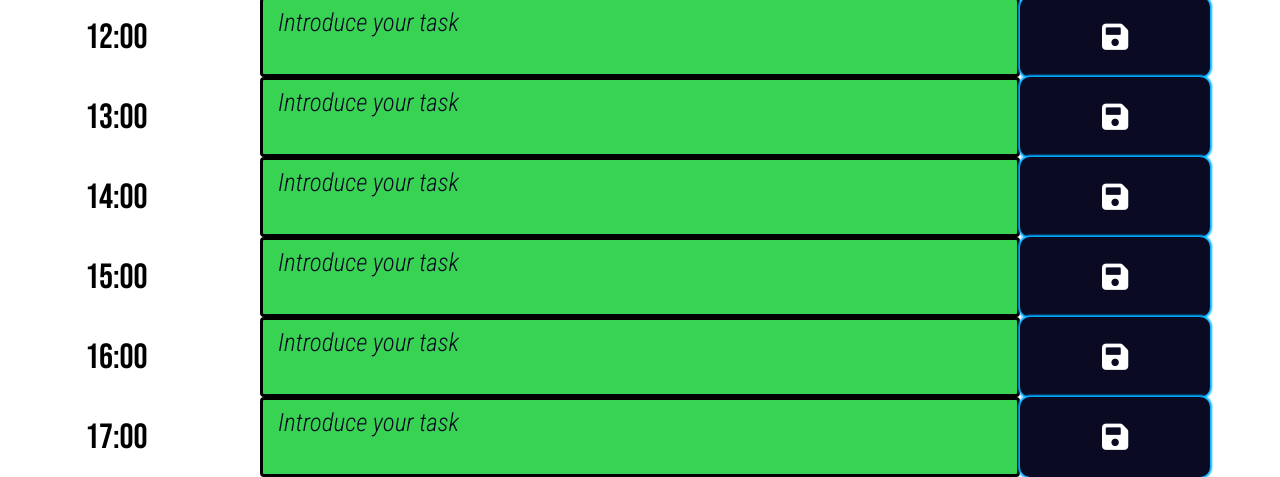
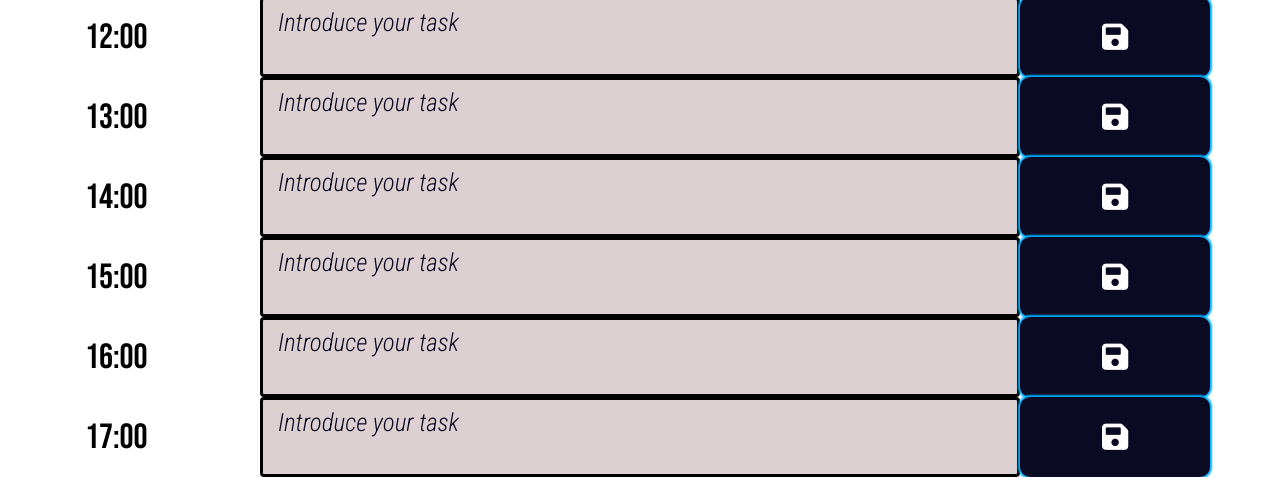
Before and after one commit to AlejandroBahSan/Day-Planner, a plain HTML site: page index.html in a window 1280 px wide. Shown: the part 694-1171 px from the top of the page. Drawn offline with nearby package versions, Linux system fonts and the light colour scheme.

Commit message:
Color Update

```diff
--- a/Develop/style.css
+++ b/Develop/style.css
@@ -80,7 +80,7 @@ textarea {
 }
 
 .past {
-  background-color: #39d353;
+  background-color: #ddd0d0fd;
   color: black;
   font-size: 25px;
   text-align: left;
```
Also changed, not shown: images/Day-Planner.jpg.
